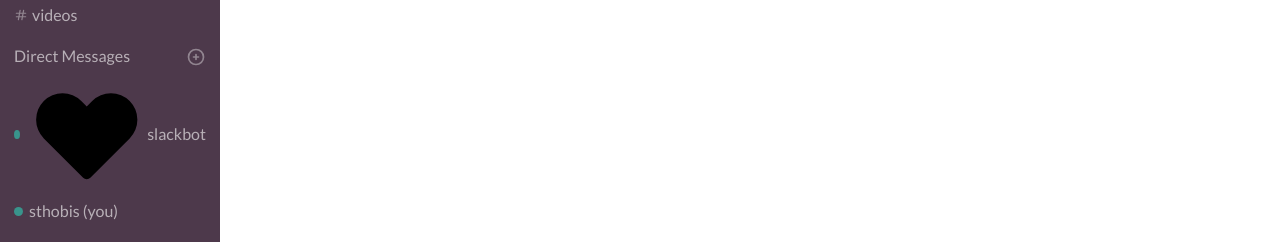
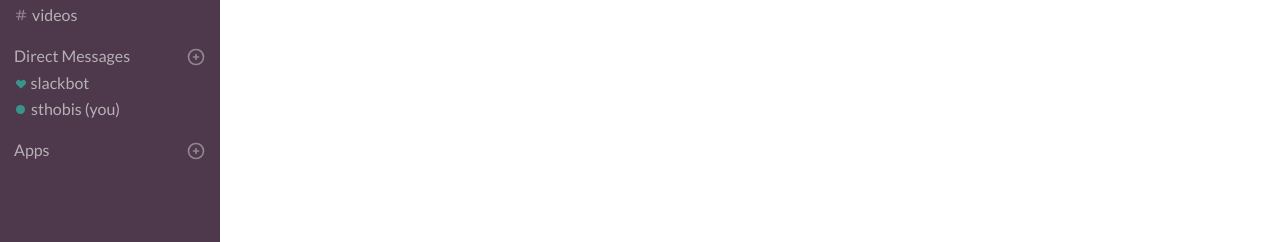
Before and after one commit to sthobis/sleddit, a Next.js app: page / in a window 1280 px wide. Shown: the part 257-499 px from the top of the page. Built offline with nearby package versions, Linux system fonts and the light colour scheme; no server answers.

Commit message:
fix: heart icon on slackbot

```diff
--- a/components/Icons.js
+++ b/components/Icons.js
@@ -77,7 +77,10 @@ export const HeartIcon = () => (
     <g data-name="Layer 2">
       <g data-name="heart">
         <rect width="24" height="24" opacity="0" />
-        <path d="M12 21a1 1 0 0 1-.71-.29l-7.77-7.78a5.26 5.26 0 0 1 0-7.4 5.24 5.24 0 0 1 7.4 0L12 6.61l1.08-1.08a5.24 5.24 0 0 1 7.4 0 5.26 5.26 0 0 1 0 7.4l-7.77 7.78A1 1 0 0 1 12 21z" />
+        <path
+          fill="#39948c"
+          d="M12 21a1 1 0 0 1-.71-.29l-7.77-7.78a5.26 5.26 0 0 1 0-7.4 5.24 5.24 0 0 1 7.4 0L12 6.61l1.08-1.08a5.24 5.24 0 0 1 7.4 0 5.26 5.26 0 0 1 0 7.4l-7.77 7.78A1 1 0 0 1 12 21z"
+        />
       </g>
     </g>
   </svg>
--- a/components/Sidebar.js
+++ b/components/Sidebar.js
@@ -208,7 +208,7 @@ class Sidebar extends Component {
               </span>
               <ul className="dm-list">
                 <li>
-                  <span className="dm-item hover">
+                  <span className="dm-item hover bot">
                     <HeartIcon />
                     slackbot
                   </span>
@@ -490,14 +490,20 @@ class Sidebar extends Component {
             padding: 3px 14px 4px;
           }
 
-          .dm-item::before {
+          .dm-item :global(svg) {
+            width: 12px;
+            height: 12px;
+            margin: 2px 4px 0 0.5px;
+          }
+
+          .dm-item:not(.bot)::before {
             content: "";
             display: block;
             width: 9px;
             height: 9px;
             background: #39948c;
             border-radius: 50%;
-            margin: 2px 6px 0 0;
+            margin: 2px 6px 0 2px;
           }
 
           @media screen and (min-width: 1024px) {
```
Also changed, not shown: now.json (added, +9 -0 lines).
